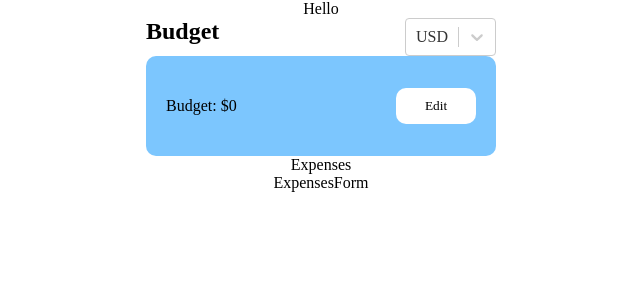
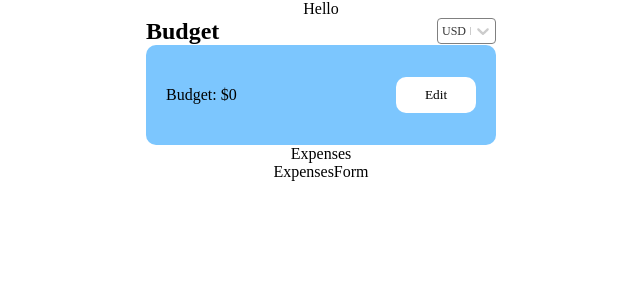
Before and after one commit to olejquaa/react-budget-app, a React (Create React App) app: page / in a window 1280 px wide. Shown: the top 300 px of the page, without its empty margins (319-959 px from the left). Built offline with nearby package versions, Linux system fonts and the light colour scheme.

Commit message:
add custom select styles

```diff
--- a/src/components/CustomSelect/CustomSelect.tsx
+++ b/src/components/CustomSelect/CustomSelect.tsx
@@ -14,6 +14,38 @@ export const CustomSelect = () => {
       isSearchable={false}
       value={currentCurrency}
       onChange={handleSelect}
+      styles={{
+        control: (baseStyles, state) => ({
+          ...baseStyles,
+          boxSizing: "border-box",
+          minHeight: 10,
+          padding: 0,
+          fontSize: 12,
+          borderColor: state.isFocused ? "blue" : "gray",
+        }),
+        valueContainer: (baseStyles, state) => ({
+          ...baseStyles,
+          padding: 2,
+        }),
+        indicatorSeparator: (baseStyles, state) => ({
+          ...baseStyles,
+          padding: 0,
+        }),
+        dropdownIndicator: (baseStyles, state) => ({
+          ...baseStyles,
+          padding: 2,
+        }),
+        menuList: (baseStyles, state) => ({
+          ...baseStyles,
+          fontSize: 10,
+          padding: 2,
+          borderRadius: 10,
+        }),
+        menu: (baseStyles, state) => ({
+          ...baseStyles,
+          top: 20,
+        }),
+      }}
     />
   );
 };
```
Also changed, not shown: src/components/CustomSelect/styles.ts (added, +12 -0 lines).
